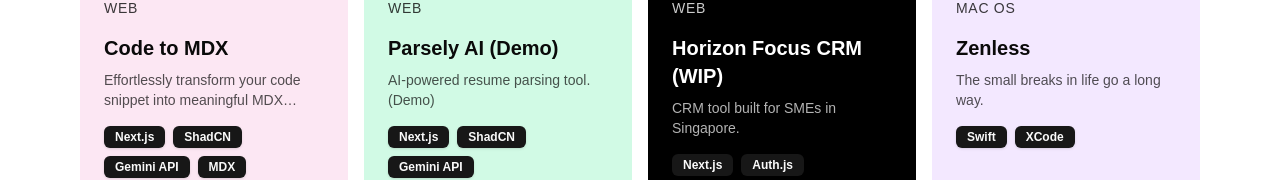
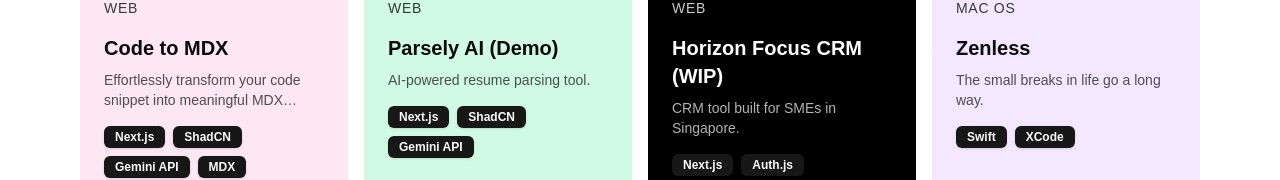
Before and after one commit to 15WattPowerBrick/portfolio, a Next.js app: page / in a window 1280 px wide. Shown: the part 641-821 px from the top of the page. Built offline with nearby package versions, Linux system fonts and the light colour scheme.

Commit message:
Update Projects.tsx

```diff
--- a/src/components/Projects.tsx
+++ b/src/components/Projects.tsx
@@ -74,7 +74,7 @@
         <PlanCard
           type="WEB"
           title="Parsely AI (Demo)"
-          description="AI-powered resume parsing tool. (Demo)"
+          description="AI-powered resume parsing tool."
           techStack={["Next.js", "ShadCN", "Gemini API"]}
           url="https://parsely.swanhtataung.com"
           className="bg-emerald-100 hover:bg-emerald-200"
```
